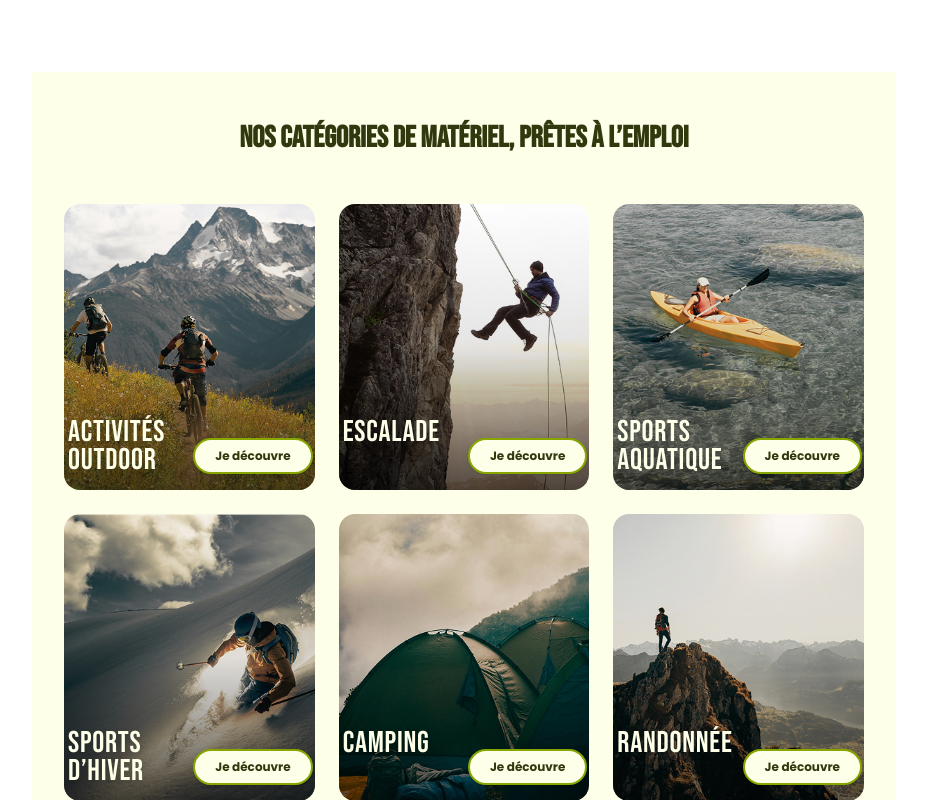
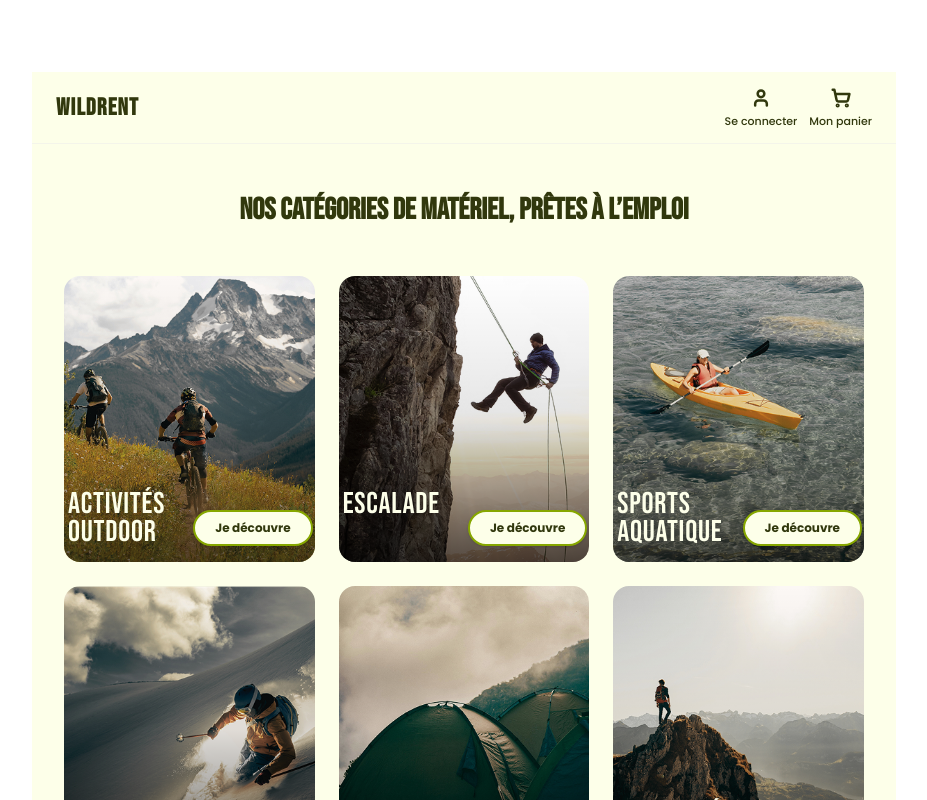
Before and after one commit to WildCodeSchool/2025-03-wns-green-WildRent, a React (Vite) app in the folder frontend/: page / in a window 1280 px wide. Shown: the top 800 px of the page, without its empty margins (176-1103 px from the left). Built offline with nearby package versions, Linux system fonts and the light colour scheme.

Commit message:
style(layout): add initial navbar component

```diff
--- a/frontend/src/App.tsx
+++ b/frontend/src/App.tsx
@@ -1,9 +1,11 @@
 import "./App.css";
 import { CategoryGrid } from "./components/CategoryCard/CategoryGrid";
+import { Navbar } from "./components/Layout/Navbar";
 
 function App() {
   return (
         <div className="max-w-4xl mx-auto mt-10 px-4">
+          <Navbar />
           <CategoryGrid />
         </div>
   );
--- /dev/null
+++ b/frontend/src/components/Layout/Navbar.tsx
@@ -0,0 +1,87 @@
+import React from "react";
+import { User, ShoppingCart } from "lucide-react";
+
+export const Navbar: React.FC = () => {
+  return (
+    <nav className={navbarContainer}>
+      <div className={navbarInner}>
+        {/* Logo */}
+        <div className={logoWrapper}>
+          <span className={logoText}>WILDRENT</span>
+        </div>
+
+        {/* Search placeholder*/}
+        <div className={searchSlot}>{/* <SearchBar /> */}</div>
+
+        {/* Right actions */}
+        <div className={actionsWrapper}>
+          <button className={iconButton} aria-label="Se connecter">
+            <User size={20} strokeWidth={3} />
+            <span className={iconLabel}>Se connecter</span>
+          </button>
+
+          <button className={iconButton} aria-label="Mon panier">
+            <ShoppingCart size={20} strokeWidth={3} />
+            <span className={iconLabel}>Mon panier</span>
+          </button>
+        </div>
+      </div>
+    </nav>
+  );
+};
+
+/* ===== Layout ===== */
+const navbarContainer = `
+  w-full
+  bg-[#fdffe9]
+  border-b border-[#e5e7eb]/40
+`;
+
+/* ===== Inner wrapper ===== */
+const navbarInner = `
+  max-w-7xl
+  mx-auto
+  flex items-center justify-between
+  px-4 py-4
+  sm:px-6
+`;
+
+/* ===== Logo ===== */
+const logoWrapper = `
+  flex items-center
+`;
+
+const logoText = `
+  font-[family-name:var(--font-title)]
+  font-bold
+  text-2xl
+  tracking-wider
+  text-[#31380d]
+`;
+
+/* ===== Search slot ===== */
+const searchSlot = `
+  hidden
+  md:flex
+  flex-1
+  mx-6
+`;
+
+/* ===== Actions ===== */
+const actionsWrapper = `
+  flex items-center gap-3
+`;
+
+const iconButton = `
+  flex flex-col items-center gap-2
+  text-[#31380d]
+  hover:text-[#87a700]
+  transition-colors
+`;
+
+const iconLabel = `
+  text-[11px]
+  font-medium
+  font-[family-name:var(--font-text)]
+  leading-none
+`;
--- a/package.json
+++ b/package.json
@@ -2,5 +2,8 @@
     "scripts": {
         "docker-up": "docker compose -f docker-compose.dev.yaml up --build",
         "docker-down": "docker compose -f docker-compose.dev.yaml down"
+    },
+    "dependencies": {
+        "lucide-react": "^0.562.0"
     }
 }
```
Also changed, not shown: 1 other file (tests, documents, lock files or other folders).
